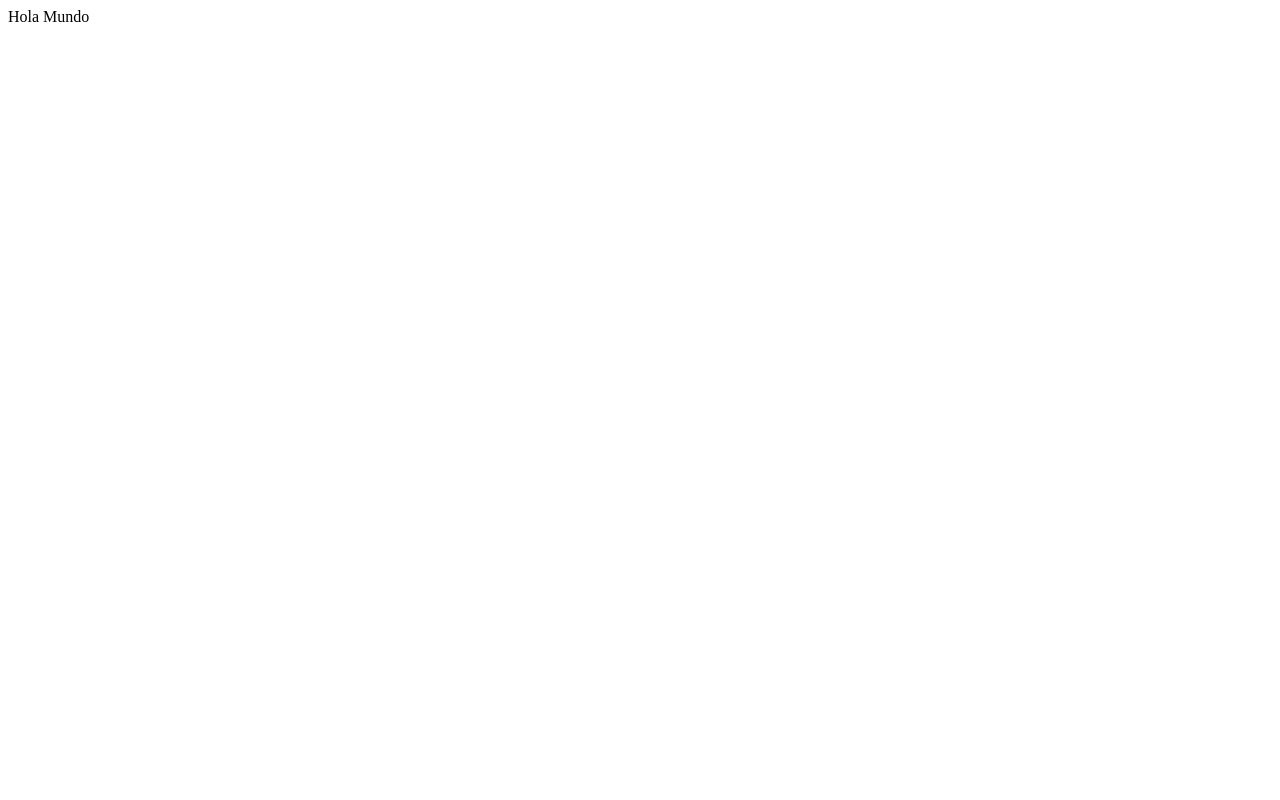
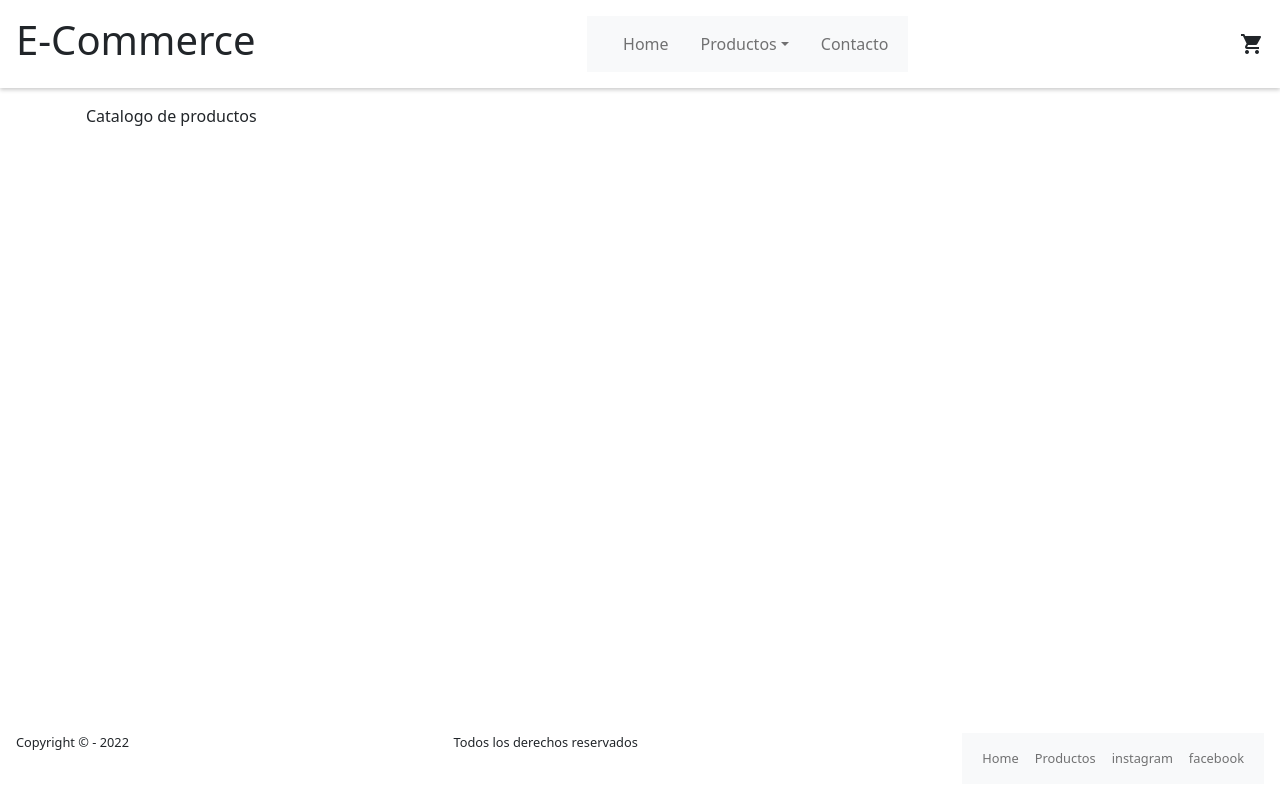
Before and after one commit to nicofeinbraun/ecommer-feinbraun, a React (Create React App) app: page / in a window 1280 px wide. Built offline with nearby package versions, Linux system fonts and the light colour scheme.

Commit message:
segunda entrega

```diff
--- a/package.json
+++ b/package.json
@@ -6,9 +6,12 @@
     "@testing-library/jest-dom": "^5.16.4",
     "@testing-library/react": "^12.1.4",
     "@testing-library/user-event": "^13.5.0",
+    "bootstrap": "^5.1.3",
     "react": "^18.0.0",
+    "react-bootstrap": "^2.2.3",
     "react-dom": "^18.0.0",
     "react-scripts": "5.0.0",
+    "sass": "^1.50.0",
     "web-vitals": "^2.1.4"
   },
   "scripts": {
--- a/public/index.html
+++ b/public/index.html
@@ -12,6 +12,8 @@
     <link rel="apple-touch-icon" href="%PUBLIC_URL%/logo192.png" />
     <link rel="manifest" href="%PUBLIC_URL%/manifest.json" />
     <title>React App</title>
+    <link href="https://fonts.googleapis.com/icon?family=Material+Icons"
+      rel="stylesheet">
   </head>
   <body>
     <noscript>You need to enable JavaScript to run this app.</noscript>
--- /dev/null
+++ b/src/components/App.jsx
@@ -0,0 +1,43 @@
+
+//<></> A esto se lo llama fragmento
+
+/*const App = () => {
+    return (
+        <>
+            <header>
+                <h1>Titulo</h1>
+                <nav>
+                    <a href="">link 1</a>
+                    <a href="">link 2</a>
+                    <a href="">link 3</a>
+                </nav>
+            </header>
+            <footer>
+                <p>Copyright &copy; - 2022</p>
+            </footer>
+        </>
+    )
+}*/
+
+import Header from "./Header"
+import Footer from "./Footer"
+import Main from "./Main"
+const App = () => {
+    return (
+        <>
+            <Header/>
+            <Main nombre="horacio">
+                <p>Hola Mundo</p>
+                <p>Hola Mundo 2</p>
+            </Main>
+            <Footer/>
+        </>
+    )
+}
+
+export default App
+//Solo puede haber un export por archivo
+
+/*export default app = () => {
+    return "Hola Mundo"
+}*/
--- /dev/null
+++ b/src/components/CartWidget.jsx
@@ -0,0 +1,9 @@
+const CartWidget = () => {
+    return(
+        <span className="material-icons">
+        shopping_cart
+        </span>
+    )
+}
+
+export default CartWidget
--- /dev/null
+++ b/src/components/Footer.jsx
@@ -0,0 +1,29 @@
+import NavBar from "./NavBar"
+
+const Footer = () =>{
+
+    //const edad = 28
+    //const saludo =() => {}
+    //const links =["link1","link2","link3","contactame","faq","tienda"]
+    const header = false
+    return(
+        <footer className="footer">
+                <p>Copyright &copy; - 2022</p>
+                <p>Todos los derechos reservados</p>
+                <NavBar
+                instagram = "instagram"
+                facebook = "facebook"
+                header ={header}
+                />
+        </footer>
+    )
+}
+
+export default Footer
+
+/*              nombre="nicolas"
+                apellido="feinbraun"
+                edad={edad}
+                onADD={saludo}
+                link={links}
+*/
--- /dev/null
+++ b/src/components/Header.jsx
@@ -0,0 +1,17 @@
+//id lo toma igual. class se pone classNAme
+import NavBar from "./NavBar"
+import CartWidget from "./CartWidget"
+
+const Header = () =>{
+    const header = true
+    return (
+        <header className ="header">
+                <h1 className="header_title">E-Commerce</h1>
+                <NavBar contacto="Contacto"
+                header={header}/>
+                <CartWidget/>
+            </header>
+    )
+}
+
+export default Header
--- /dev/null
+++ b/src/components/ItemListContainer.jsx
@@ -0,0 +1,8 @@
+//import ItemList from "./ItemList"
+
+const ItemListContainer = () => {
+    return(
+        <p>Catalogo de productos</p>
+    )
+}
+export default ItemListContainer
--- /dev/null
+++ b/src/components/Main.jsx
@@ -0,0 +1,17 @@
+import {Container} from "react-bootstrap"
+import ItemListContainer from "./ItemListContainer"
+
+const Main =() =>{
+    return(
+        <Container as="main">
+            <ItemListContainer/>
+        </Container>
+    )
+}
+export default Main
+
+/*return(
+        <main>Main, bienvenido {nombre};
+            {children}
+        </main>
+    )*/
--- /dev/null
+++ b/src/components/NavBar.jsx
@@ -0,0 +1,68 @@
+/*const NavBar = (props) => {
+
+  //console.table(props.link)
+  //console.log(props.footer)
+
+  //console.log(props.id)
+  if (props.footer){
+    return (
+      <nav className="nav">
+                      <a href="#">{props.nombre}</a>
+                      <a href="#" className="nav_link">Home  </a>
+                      <a href="#" className="nav_link">Prdocutos  </a>
+                      <a href="#" className="nav_link">Contacto  </a>
+                  </nav>
+    )
+  }else{
+    return (
+      <nav className="nav">
+                      <a href="#" className="nav_link">Home  </a>
+                      <a href="#" className="nav_link">Prdocutos  </a>
+                      <a href="#" className="nav_link">Contacto  </a>
+                  </nav>
+    )
+  }
+}*/
+
+import {Navbar} from "react-bootstrap"
+import {Container} from "react-bootstrap"
+import {Nav} from "react-bootstrap"
+import {NavDropdown} from "react-bootstrap"
+
+
+const NavBar = (props) => {
+  if (props.header){
+    return (
+      <Navbar bg="light" variant="light">
+        <Container fluid>
+          <Nav className="me-auto">
+            <Nav.Link href="#home">Home</Nav.Link>
+            <NavDropdown title="Productos" id="collasible-nav-dropdown">
+              <NavDropdown.Item href="#action/3.1">Remeras</NavDropdown.Item>
+              <NavDropdown.Item href="#action/3.2">Zapatillas</NavDropdown.Item>
+              <NavDropdown.Item href="#action/3.3">Pantalones</NavDropdown.Item>
+            </NavDropdown>
+            <Nav.Link href="#pricing">{props.contacto}</Nav.Link>
+          </Nav>
+        </Container>
+      </Navbar>
+      )
+  }else{
+    return (
+      <Navbar bg="light" variant="light">
+        <Container fluid>
+          <Nav className="me-auto">
+            <Nav.Link href="#home">Home</Nav.Link>
+            <Nav.Link href="#features">Productos</Nav.Link>
+            <Nav.Link href="#pricing">{props.instagram}</Nav.Link>
+            <Nav.Link href="#pricing">{props.facebook}</Nav.Link>
+          </Nav>
+        </Container>
+      </Navbar>
+      )
+  }
+}
+
+export default NavBar
+
+//rafce
--- /dev/null
+++ b/src/estilos.scss
@@ -0,0 +1,48 @@
+@import "~bootstrap/scss/bootstrap";
+
+* {
+    padding: 0;
+    margin: 0;
+    box-sizing: border-box;
+}
+
+html , body , #root {
+    height: 100vh;
+}
+
+a {
+    color: black;
+    text-decoration: none;
+}
+
+#root {
+    display: flex;
+    flex-direction: column;
+}
+
+#root > main , #root > header , #root > footer {
+    padding: 1rem;
+}
+
+#root > main {
+    flex-grow: 1;
+}
+
+.header {
+    display: flex;
+    justify-content: space-between;
+    align-items: center;
+    box-shadow: 0 2px 4px rgba(0, 0, 0, 0.2);
+
+    nav {
+        a {
+            margin-left: 1rem;
+        }
+    }
+}
+
+.footer{
+    display: flex;
+    justify-content: space-between;
+    font-size: 0.8rem;
+}
```
Also changed, not shown: src/index.js (+11 -4 lines), info.txt (added), 2 other files (tests, documents, lock files or other folders).
